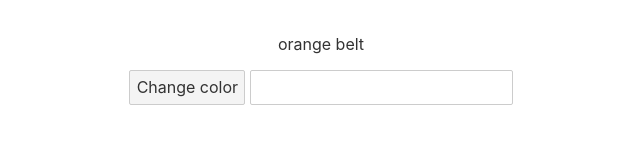
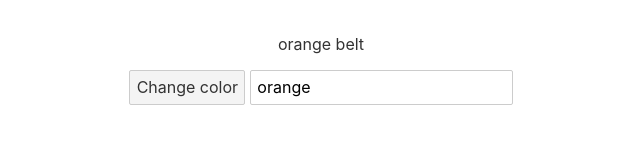
Before and after one commit to hckrtst/polls, a Svelte app: page / in a window 1280 px wide. Shown: the part 153-300 px from the top of the page, without its empty margins (319-959 px from the left). Built offline with nearby package versions, Linux system fonts and the light colour scheme.

Commit message:
Two way binding

```diff
--- a/src/App.svelte
+++ b/src/App.svelte
@@ -4,10 +4,6 @@
 
   function changeColor() {
     belt = "black";
-  }
-
-  function updateBeltColor(e) {
-    belt = e.target.value;
   }
 </script>
 
@@ -37,5 +33,5 @@
   <h1>Hello {name}!</h1>
   <p>{belt} belt</p>
   <button on:click={changeColor}>Change color</button>
-  <input on:input={updateBeltColor} />
+  <input bind:value={belt} />
 </main>
```
